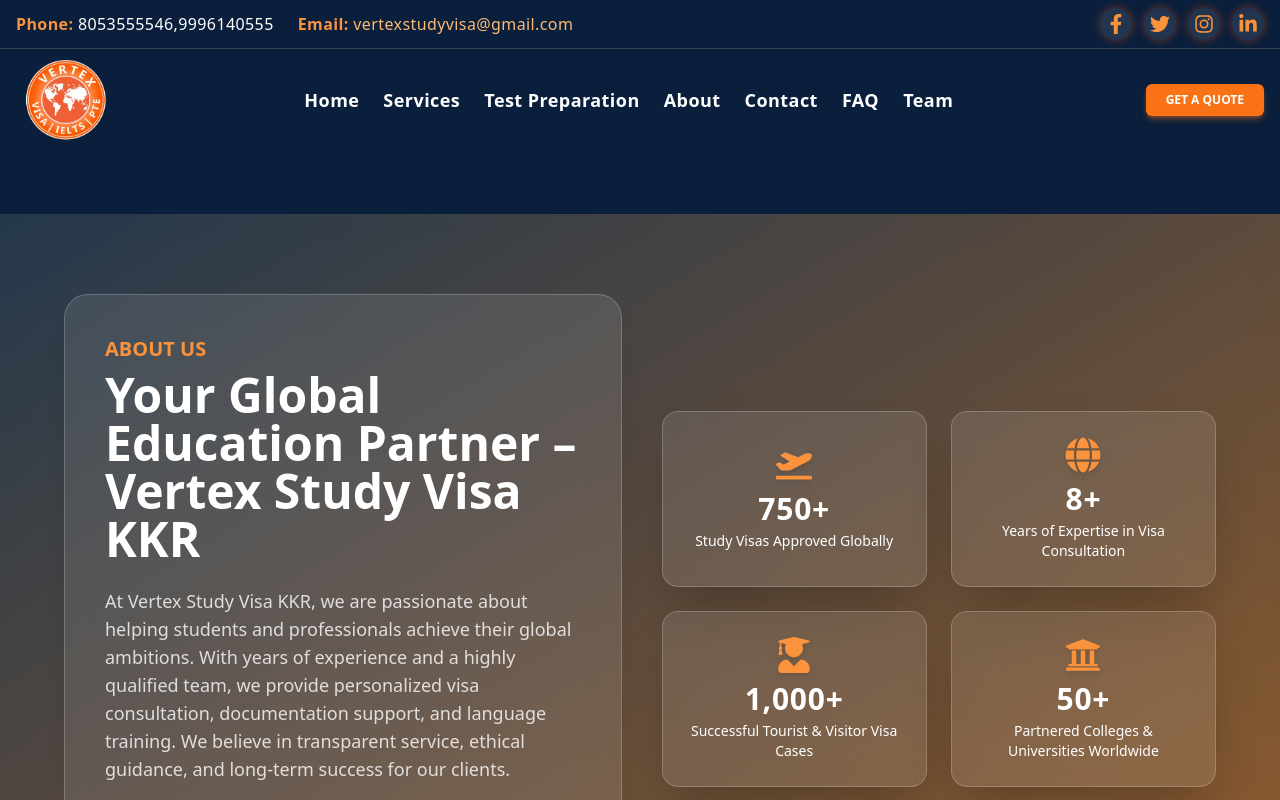
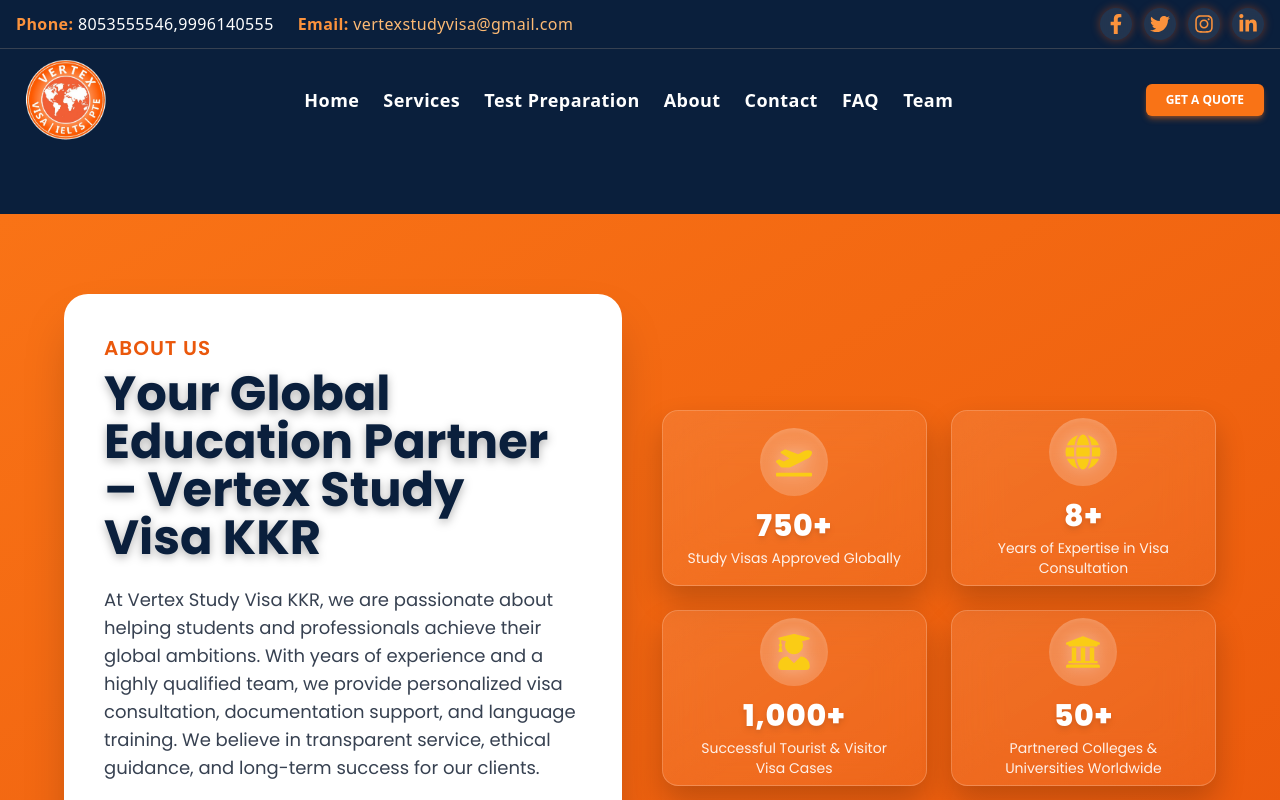
Before and after one commit to Aryansharma-aryan/mine-vertex, a React (Create React App) app: page /about in a window 1280 px wide. Shown: the top 800 px of the page. Built offline with nearby package versions, Linux system fonts and the light colour scheme.

Commit message:
Push all code from my-app: updated UI, blur effects, animations

```diff
--- a/src/pages/AboutSection.js
+++ b/src/pages/AboutSection.js
@@ -8,51 +8,53 @@
   FaGlobe,
 } from "react-icons/fa";
 
-// Premium Stat Card Component
+// Single Stat Card with premium font + shadows
 const StatCard = ({ icon: Icon, end, suffix, label }) => (
   <motion.div
-    whileHover={{ scale: 1.05 }}
-    className="w-full h-44 p-6 rounded-2xl bg-white/10 border border-white/20 backdrop-blur-md shadow-2xl text-white flex flex-col items-center justify-center transition-all duration-300"
+    whileHover={{ scale: 1.07, rotate: 1 }}
+    className="w-full h-44 p-6 rounded-2xl bg-gradient-to-br from-white/10 to-white/5 border border-white/20 backdrop-blur-xl shadow-[0_15px_30px_rgba(0,0,0,0.2)] text-white flex flex-col items-center justify-center transition-all duration-300"
   >
-    <Icon className="text-4xl mb-2 text-orange-400 drop-shadow-md" />
-    <h4 className="text-3xl font-bold tracking-wide">
+    <div className="bg-white/20 p-4 rounded-full mb-3 shadow-inner shadow-white/10">
+      <Icon className="text-4xl text-yellow-400 drop-shadow-[0_0_8px_rgba(255,255,255,0.4)]" />
+    </div>
+    <h4 className="text-3xl font-extrabold tracking-wide font-[Poppins] drop-shadow-md">
       <CountUp end={end} duration={2.5} />{suffix}
     </h4>
-    <p className="text-center text-sm mt-1">{label}</p>
+    <p className="text-center text-sm mt-1 font-medium font-[Poppins] opacity-90">
+      {label}
+    </p>
   </motion.div>
 );
 
+// Main About Section
 export default function AboutSection() {
   return (
-    <section className="relative overflow-hidden py-20 px-4 sm:px-8 md:px-16 text-white">
-      {/* Animated Gradient Background */}
-      <div className="absolute inset-0 z-0 bg-gradient-to-br from-[#0a1f3c] via-[#132c45] to-[#ff7a00] animate-gradientMove"></div>
-      <div className="absolute inset-0 z-0 bg-white/5 backdrop-blur-md"></div>
+    <section className="bg-gradient-to-br from-orange-500 to-orange-600 py-20 px-4 sm:px-8 md:px-16 text-white font-[Poppins] relative overflow-hidden">
+      <div className="flex flex-col md:flex-row items-center justify-between gap-10 max-w-7xl mx-auto">
 
-      <div className="relative z-10 flex flex-col md:flex-row items-center justify-between gap-10 max-w-7xl mx-auto">
-        {/* LEFT: About Text Content */}
+        {/* LEFT Content */}
         <motion.div
           initial={{ x: -100, opacity: 0 }}
           whileInView={{ x: 0, opacity: 1 }}
           transition={{ duration: 0.8 }}
           viewport={{ once: true }}
-          className="bg-white/10 text-white p-8 sm:p-10 rounded-3xl shadow-xl border border-white/20 backdrop-blur-lg w-full md:w-1/2"
+          className="bg-white text-black p-8 sm:p-10 rounded-3xl shadow-2xl w-full md:w-1/2"
         >
-          <h3 className="text-lg sm:text-xl font-semibold mb-2 text-orange-400 uppercase">
+          <h3 className="text-lg sm:text-xl font-semibold mb-2 text-orange-600 uppercase tracking-wider">
             About Us
           </h3>
-          <h2 className="text-4xl sm:text-5xl font-bold mb-6 leading-snug">
+          <h2 className="text-4xl sm:text-5xl font-bold mb-6 leading-snug text-[#0a1f3c] font-[Poppins] drop-shadow-[0_3px_5px_rgba(0,0,0,0.3)]">
             Your Global Education Partner – Vertex Study Visa KKR
           </h2>
-          <p className="text-base md:text-lg text-white/80 mb-8 leading-relaxed">
+          <p className="text-base md:text-lg text-gray-700 mb-8 leading-relaxed font-[Poppins]">
             At Vertex Study Visa KKR, we are passionate about helping students and professionals achieve their global ambitions. With years of experience and a highly qualified team, we provide personalized visa consultation, documentation support, and language training. We believe in transparent service, ethical guidance, and long-term success for our clients.
           </p>
-          <button className="bg-[#ff7a00] text-white px-6 py-3 rounded-xl hover:bg-orange-600 transition-all duration-300 shadow-lg">
+          <button className="bg-[#0a1f3c] text-white px-6 py-3 rounded-xl hover:bg-[#132b47] transition-all duration-300 shadow-lg font-[Poppins]">
             START YOUR VISA JOURNEY TODAY
           </button>
         </motion.div>
 
-        {/* RIGHT: Animated Stats */}
+        {/* RIGHT Stat Cards */}
         <div className="grid grid-cols-1 sm:grid-cols-2 gap-6 w-full md:w-1/2">
           <StatCard
             icon={FaPlaneDeparture}
@@ -80,19 +82,6 @@
           />
         </div>
       </div>
-
-      {/* Gradient Animation Keyframes */}
-      <style>{`
-        .animate-gradientMove {
-          background-size: 400% 400%;
-          animation: gradientBG 15s ease infinite;
-        }
-        @keyframes gradientBG {
-          0% { background-position: 0% 50%; }
-          50% { background-position: 100% 50%; }
-          100% { background-position: 0% 50%; }
-        }
-      `}</style>
     </section>
   );
 }
--- a/src/pages/Founder.js
+++ b/src/pages/Founder.js
@@ -3,10 +3,10 @@
 
 const FounderSection = () => {
   return (
-    <section className="relative py-24 px-6 bg-gradient-to-br from-[#0a0f24] via-[#101626] to-[#0a0f24] overflow-hidden">
-      {/* Decorative glowing blobs */}
-      <div className="absolute -top-10 -left-10 w-72 h-72 bg-yellow-400 opacity-20 blur-3xl rounded-full z-0" />
-      <div className="absolute -bottom-20 right-0 w-80 h-80 bg-pink-500 opacity-10 blur-3xl rounded-full z-0" />
+    <section className="relative py-24 px-6 bg-gradient-to-br from-[#101b2d] via-[#0f172a] to-[#1c1e29] overflow-hidden">
+      {/* Glowing Background Blobs */}
+      <div className="absolute -top-10 -left-10 w-72 h-72 bg-orange-500 opacity-20 blur-[120px] rounded-full z-0" />
+      <div className="absolute -bottom-20 -right-10 w-80 h-80 bg-blue-500 opacity-20 blur-[100px] rounded-full z-0" />
 
       <div className="max-w-6xl mx-auto grid md:grid-cols-2 gap-12 items-center relative z-10">
         {/* Founder Card */}
@@ -30,7 +30,7 @@
           </p>
         </div>
 
-        {/* Right Side - Quote or Background Element */}
+        {/* Right Side - Title & CTA */}
         <div className="text-white text-center md:text-left">
           <h3 className="text-4xl sm:text-5xl font-extrabold mb-4 bg-gradient-to-r from-yellow-400 via-pink-400 to-cyan-400 bg-clip-text text-transparent animate-gradient-x">
             👨‍🎓 Driven by Purpose.
--- a/src/pages/WhyChoose.js
+++ b/src/pages/WhyChoose.js
@@ -30,24 +30,10 @@
 
 export default function WhyChooseVertex() {
   return (
-    <section
-      className="relative py-20 px-6 md:px-20 text-white overflow-hidden"
-      style={{
-        background: "linear-gradient(135deg, #1a1c2b, #3e2f20, #8a4d1f)",
-        backgroundSize: "300% 300%",
-        animation: "bgShift 15s ease-in-out infinite",
-      }}
-    >
-      {/* Animate Gradient Background */}
-      <style>
-        {`
-          @keyframes bgShift {
-            0% { background-position: 0% 50%; }
-            50% { background-position: 100% 50%; }
-            100% { background-position: 0% 50%; }
-          }
-        `}
-      </style>
+    <section className="relative py-20 px-6 md:px-20 text-white overflow-hidden bg-gradient-to-br from-[#101b2d] via-[#0f172a] to-[#1c1e29]">
+      {/* Blurred glow blobs */}
+      <div className="absolute -top-10 -left-10 w-72 h-72 bg-orange-500 opacity-20 blur-[120px] rounded-full z-0" />
+      <div className="absolute -bottom-20 -right-10 w-80 h-80 bg-blue-500 opacity-20 blur-[100px] rounded-full z-0" />
 
       <motion.div
         initial="hidden"
@@ -62,7 +48,8 @@
             variants={fadeInUp}
             custom={1}
           >
-            Why Choose <span className="text-orange-400">Vertex Study Overseas?</span>
+            Why Choose{" "}
+            <span className="text-orange-400">Vertex Study Overseas?</span>
           </motion.h2>
 
           <motion.p
```
